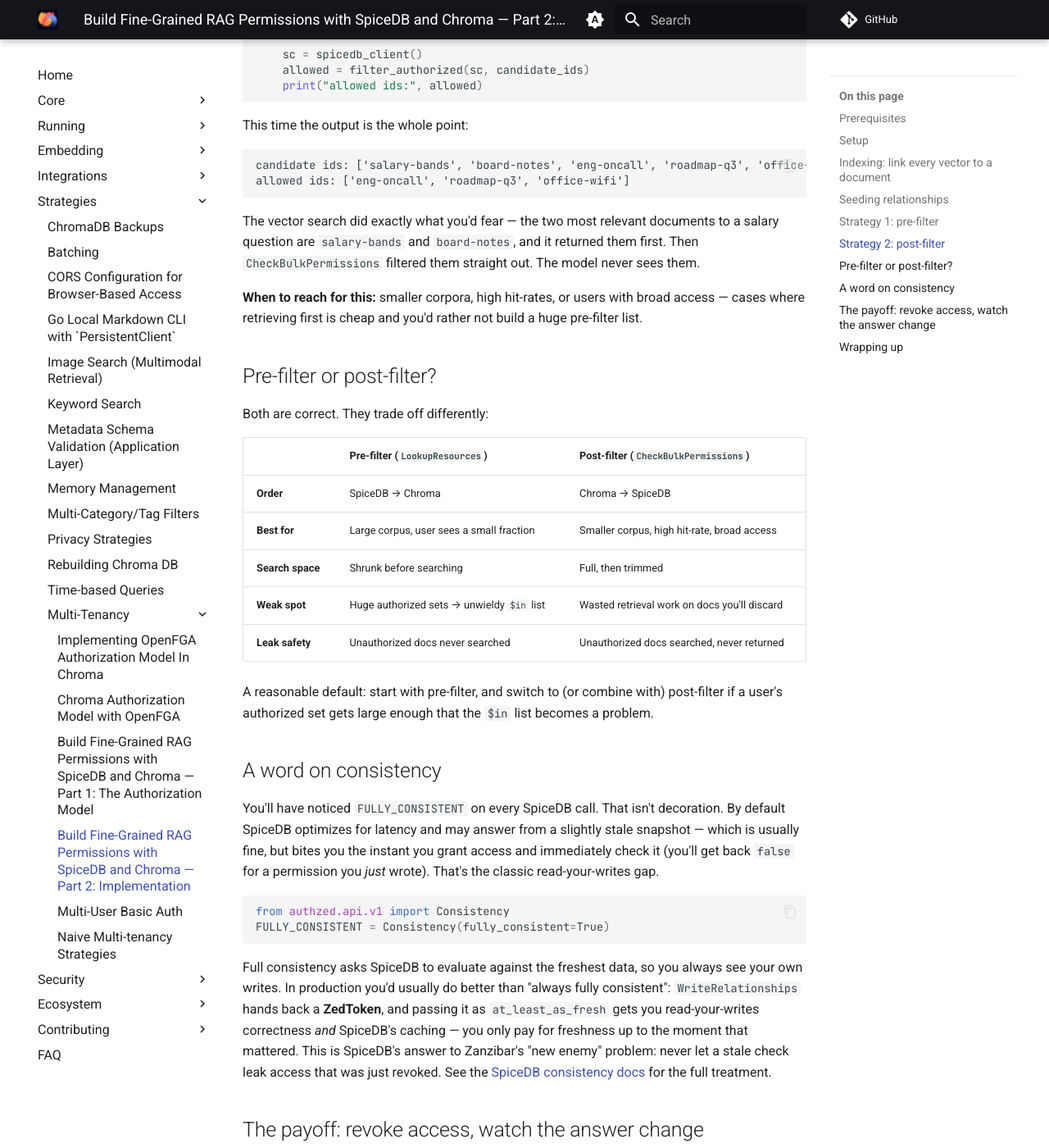
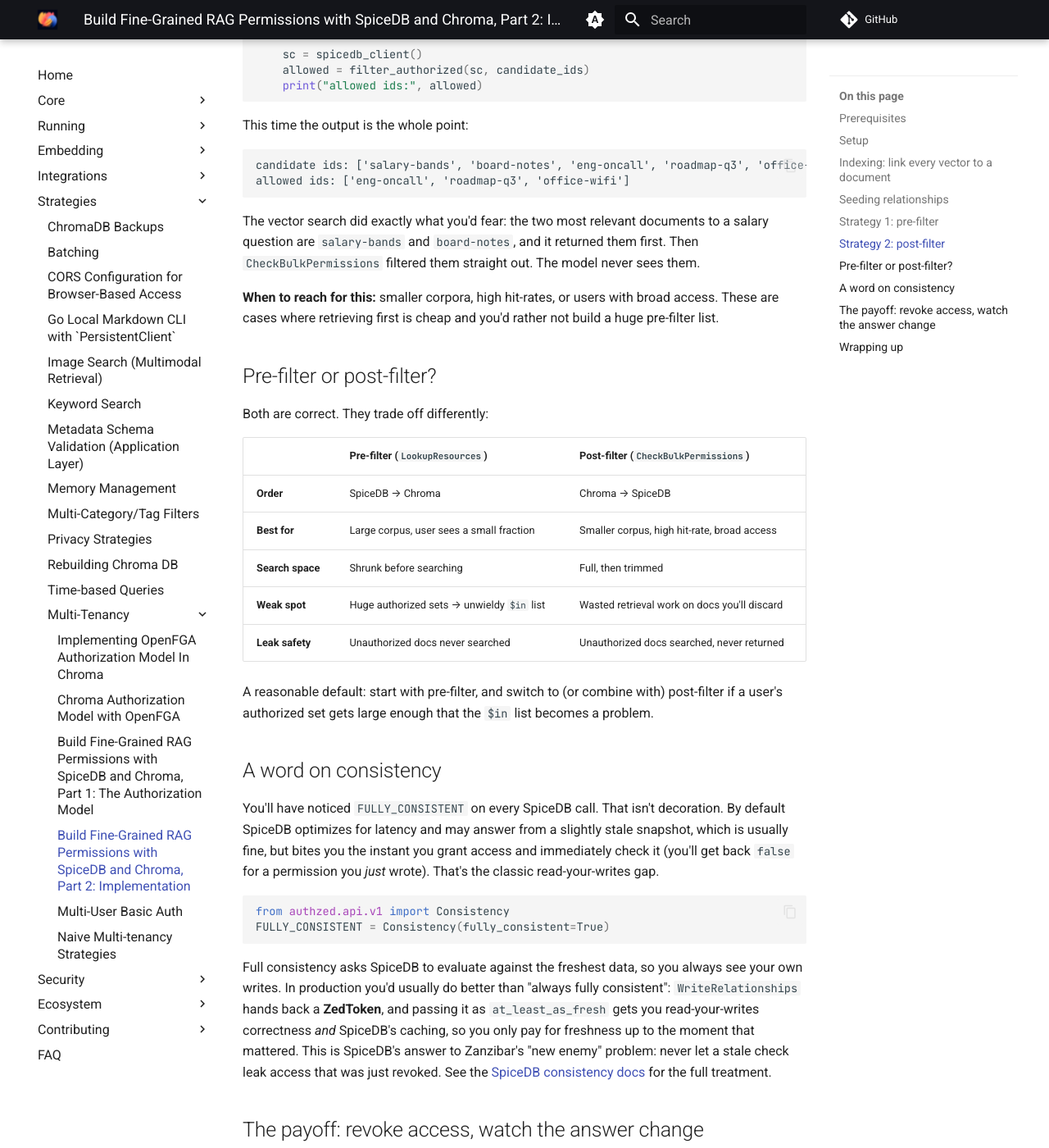
Before and after one commit to amikos-tech/chroma-cookbook, an MkDocs documentation site: the page built from docs/strategies/multi-tenancy/authorization-model-impl-with-spicedb.md, in a window 1280 px wide and 1400 px high, scrolled down 4907 px. Shown: the whole window at 82% size. Built offline with MkDocs 1.6.1 and Material for MkDocs 9.7.7, drawn with Linux system fonts in a browser that asks for light colours; comment, search, counter and statistics services are not loaded; some of the changed text lies outside the part shown.

Commit message:
docs: remove em-dashes from SpiceDB RAG guides

````diff
--- a/docs/strategies/multi-tenancy/authorization-model-impl-with-spicedb.md
+++ b/docs/strategies/multi-tenancy/authorization-model-impl-with-spicedb.md
@@ -1,11 +1,11 @@
-# Build Fine-Grained RAG Permissions with SpiceDB and Chroma — Part 2: Implementation
+# Build Fine-Grained RAG Permissions with SpiceDB and Chroma, Part 2: Implementation
 
 !!! note "Source Code"
 
     The full, runnable source code for this two-part guide can be found
     [here](https://github.com/authzed/examples/tree/main/chroma-spicedb-rag).
 
-[Part 1](authorization-model-with-spicedb.md) built the model — a SpiceDB schema
+[Part 1](authorization-model-with-spicedb.md) built the model: a SpiceDB schema
 where a user can `view` a `document`, and a way to ask "can this user see this
 document?" Now we make the retriever ask that question. Every time.
 
@@ -16,7 +16,7 @@ allowed to `view`. There are two honest ways to do that, and we'll build both.
 
 ## Prerequisites
 
-- SpiceDB and Chroma running locally — the
+- SpiceDB and Chroma running locally. The
   [companion repo](https://github.com/authzed/examples/tree/main/chroma-spicedb-rag)'s
   `docker compose up -d` starts both, or run SpiceDB as shown in
   [Part 1](authorization-model-with-spicedb.md).
@@ -31,7 +31,7 @@ pip install chromadb authzed ollama
 ```
 
 We'll keep the clients and a couple of helpers in one place. Note the SpiceDB
-client is `SyncClient` — the synchronous flavor — talking to a local, insecure
+client is `SyncClient`, the synchronous flavor, talking to a local, insecure
 gRPC endpoint:
 
 ```python
@@ -76,7 +76,7 @@ def user_subject(uid=USER):
 The one rule that makes all of this work: **every record you add to Chroma
 carries the `doc_id` of the SpiceDB `document` it belongs to.** Here we index a
 handful of sample documents using Chroma's default embedding function
-(all-MiniLM-L6-v2, downloaded on first use — no API key required):
+(all-MiniLM-L6-v2, downloaded on first use, no API key required):
 
 ```python
 # index_documents.py
@@ -105,7 +105,7 @@ if __name__ == "__main__":
 ```
 
 One document is one record here to keep things readable. In a real corpus you'd
-chunk each document into many vectors — just repeat the parent `doc_id` on every
+chunk each document into many vectors. Just repeat the parent `doc_id` on every
 chunk's metadata, and everything below works unchanged. The `doc_id` is the
 join key between "what the vector store knows" and "what the authorization
 system knows."
@@ -136,7 +136,7 @@ updates = [
 client.WriteRelationships(WriteRelationshipsRequest(updates=updates))
 ```
 
-`OPERATION_TOUCH` is the idempotent write — create the relationship if it isn't
+`OPERATION_TOUCH` is the idempotent write: create the relationship if it isn't
 there, leave it alone if it is. Re-running the seed doesn't blow up.
 
 ## Strategy 1: pre-filter
@@ -191,7 +191,7 @@ put it on the list.
 
 **When to reach for this:** large corpora where each user can see a small slice.
 The filter shrinks the search space before it's searched, which is efficient and
-leak-proof by construction. The one caveat — if a user can see hundreds of
+leak-proof by construction. The one caveat: if a user can see hundreds of
 thousands of documents, an `$in` list of that size gets unwieldy, and the next
 strategy fits better.
 
@@ -253,14 +253,14 @@ candidate ids: ['salary-bands', 'board-notes', 'eng-oncall', 'roadmap-q3', 'offi
 allowed ids: ['eng-oncall', 'roadmap-q3', 'office-wifi']
 ```
 
-The vector search did exactly what you'd fear — the two most relevant documents
+The vector search did exactly what you'd fear: the two most relevant documents
 to a salary question are `salary-bands` and `board-notes`, and it returned them
 first. Then `CheckBulkPermissions` filtered them straight out. The model never
 sees them.
 
 **When to reach for this:** smaller corpora, high hit-rates, or users with broad
-access — cases where retrieving first is cheap and you'd rather not build a huge
-pre-filter list.
+access. These are cases where retrieving first is cheap and you'd rather not
+build a huge pre-filter list.
 
 ## Pre-filter or post-filter?
 
@@ -282,7 +282,7 @@ becomes a problem.
 
 You'll have noticed `FULLY_CONSISTENT` on every SpiceDB call. That isn't
 decoration. By default SpiceDB optimizes for latency and may answer from a
-slightly stale snapshot — which is usually fine, but bites you the instant you
+slightly stale snapshot, which is usually fine, but bites you the instant you
 grant access and immediately check it (you'll get back `false` for a permission
 you *just* wrote). That's the classic read-your-writes gap.
 
@@ -295,7 +295,7 @@ Full consistency asks SpiceDB to evaluate against the freshest data, so you
 always see your own writes. In production you'd usually do better than "always
 fully consistent": `WriteRelationships` hands back a **ZedToken**, and passing it
 as `at_least_as_fresh` gets you read-your-writes correctness *and* SpiceDB's
-caching — you only pay for freshness up to the moment that mattered. This is
+caching, so you only pay for freshness up to the moment that mattered. This is
 SpiceDB's answer to Zanzibar's "new enemy" problem: never let a stale check
 leak access that was just revoked. See the
 [SpiceDB consistency docs](https://authzed.com/docs/spicedb/concepts/consistency)
@@ -309,7 +309,7 @@ retrieve Kim's authorized context, hand it to a local Ollama model, and ask a
 question.
 
 ```python
-# rag_demo.py (abridged — full version in the companion repo)
+# rag_demo.py (abridged; full version in the companion repo)
 import ollama
 from common import spicedb_client, chroma_client, COLLECTION_NAME, USER
 from query_prefilter import authorized_doc_ids
@@ -350,8 +350,8 @@ A: The Q3 product roadmap prioritizes two things:
    2. Single Sign-On (SSO)
 ```
 
-Now revoke that one relationship — `OPERATION_DELETE` on
-`document:roadmap-q3 viewer user:kim` — and ask the exact same question:
+Now revoke that one relationship (`OPERATION_DELETE` on
+`document:roadmap-q3 viewer user:kim`) and ask the exact same question:
 
 ```text
 revoked viewer on document:roadmap-q3 for user:kim
@@ -361,7 +361,7 @@ A: I don't know.
 ```
 
 Nothing about the model or the prompt changed. The only thing that changed is a
-single edge in the permission graph — and because retrieval now respects that
+single edge in the permission graph, and because retrieval now respects that
 edge, the document simply isn't in the context anymore. The model can't leak
 what it never received.
 
@@ -385,5 +385,5 @@ From here:
   has everything wired together.
 
 The industry spent the last decade learning to scope what a *user* can retrieve.
-RAG just makes the stakes louder — the model will repeat, fluently, whatever you
+RAG just makes the stakes louder: the model will repeat, fluently, whatever you
 let it read.
````
Also changed, not shown: other parts of docs/strategies/multi-tenancy/authorization-model-impl-with-spicedb.md (+3 -3 lines), docs/strategies/multi-tenancy/authorization-model-with-spicedb.md (+18 -18 lines).
